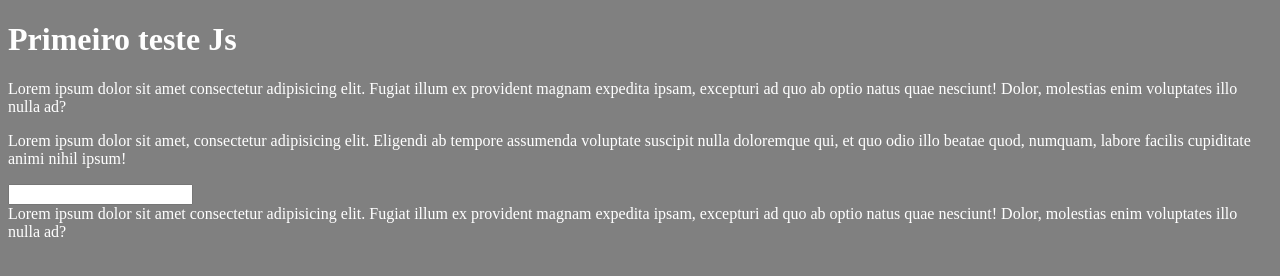
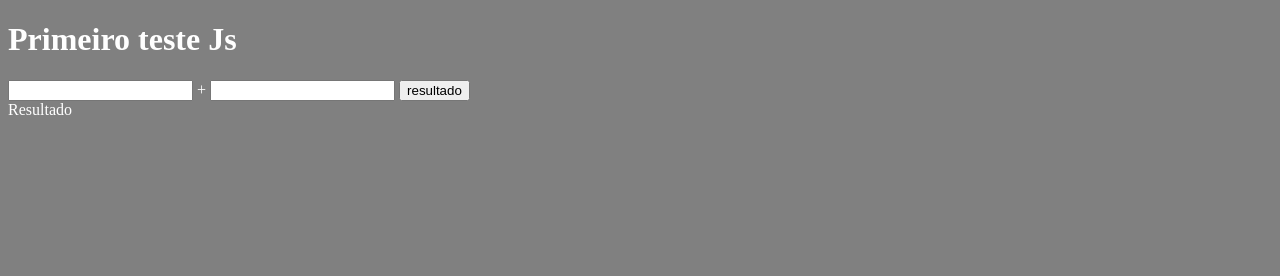
Before and after one commit to JGuilhermeBarreto/java-script, a plain HTML site: page ex1/index.html in a window 1280 px wide. Drawn offline with Linux system fonts and the light colour scheme.

Commit message:
Update index.html

```diff
--- a/ex1/index.html
+++ b/ex1/index.html
@@ -17,14 +17,21 @@
 <body>
     <h1>Primeiro teste Js</h1>
 
-    <P>Lorem ipsum dolor sit amet consectetur adipisicing elit. Fugiat illum ex provident magnam expedita ipsam, excepturi ad quo ab optio natus quae nesciunt! Dolor, molestias enim voluptates illo nulla ad?</P>
-    <P>Lorem ipsum dolor sit amet, consectetur adipisicing elit. Eligendi ab tempore assumenda voluptate suscipit nulla doloremque qui, et quo odio illo beatae quod, numquam, labore facilis cupiditate animi nihil ipsum!</P>
-    <form action="">
-     <input type="text" name="nome" id="inome">
-    </form>
+     <input type="number" id="inum">  +
+     <input type="number" id="inum2">
+     <input type="button" value="resultado" onclick="somar()">
+     <div id="rest">Resultado</div>
+
 </body>
 <script>
-var parag = document.getElementsByTagName('p')[0]
-document.write(parag.innerText)
+    function somar(){
+var numero1= document.getElementById('inum')
+var numero2= document.getElementById('inum2')
+var rest= document.getElementById('rest')
+var n1 = Number(inum.value)
+var n2 = Number(inum2.value)
+var resultado= n1 + n1
+rest.innerHTML =`A soma de ${resultado}`
+}
 </script>
 </html>
```
